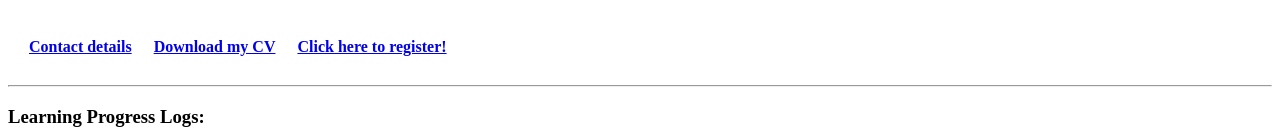
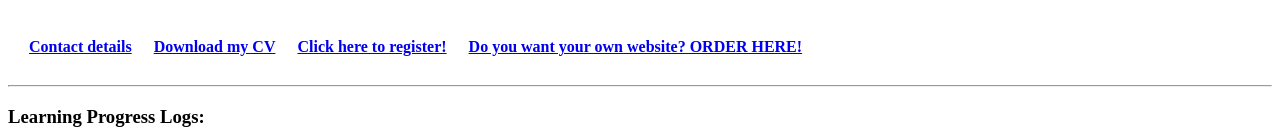
Before and after one commit to xxheko/web, a plain HTML site: page index.html in a window 1280 px wide. Shown: the part 337-466 px from the top of the page. Drawn offline with Linux system fonts and the light colour scheme.

Commit message:
add link to order page

```diff
--- a/index.html
+++ b/index.html
@@ -26,6 +26,7 @@
             <td><a href="contact-details.html"><Strong>Contact details</Strong></a></td>
             <td><a href="logs/cv.txt" download="cv.txt"><strong>Download my CV</strong></a></td>
             <td><a href="register.html"><strong>Click here to register!</strong></a></td>
+            <td><a href="about.html"><strong>Do you want your own website? ORDER HERE!</strong></a></td>
         </tr>
     </table>
     <hr>
```
